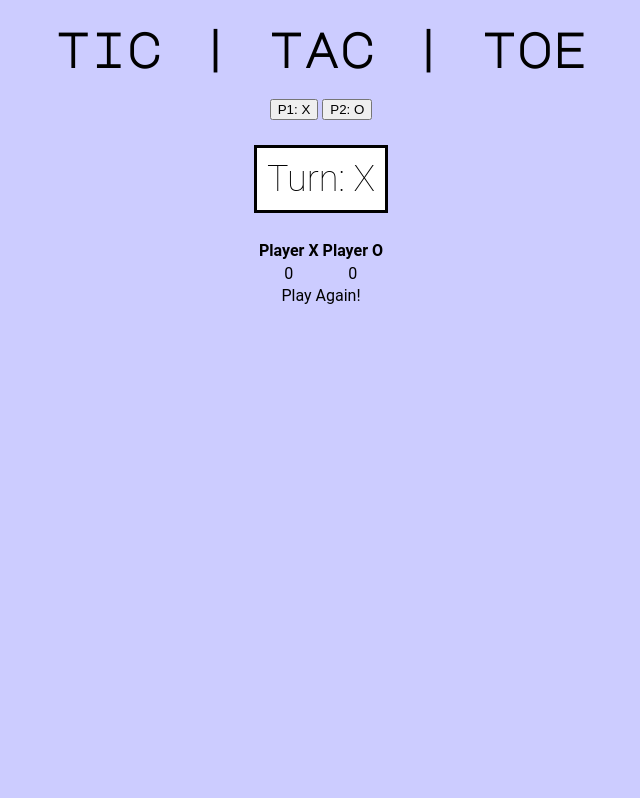
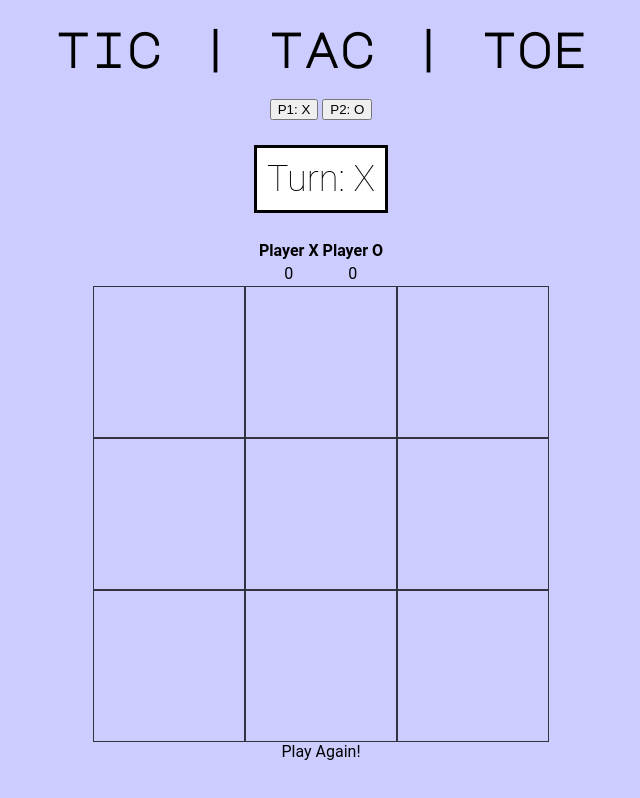
Before and after one commit to JunJun435/pset-8, a plain HTML site: page index.html in a window 1280 px wide. Shown: the whole page, without its empty margins (319-959 px from the left). Drawn offline with Linux system fonts and the light colour scheme.

Commit message:
css for .wrap and .square

```diff
--- a/css/styles.css
+++ b/css/styles.css
@@ -38,3 +38,22 @@ h2 {
   height: 100%;
   width: 100%;
   flex-direction: column;
+}
+
+
+
+.wrap {
+  flex-wrap: wrap;
+  height: 456px;
+  width: 456px;
+}
+
+
+
+.square {
+  border: 1px solid rgba(0, 0, 0, 0.75);
+  font-size: 96px;
+  height: 150px;
+  line-height: 150px;
+  user-select: none;
+  width: 150px;
```
